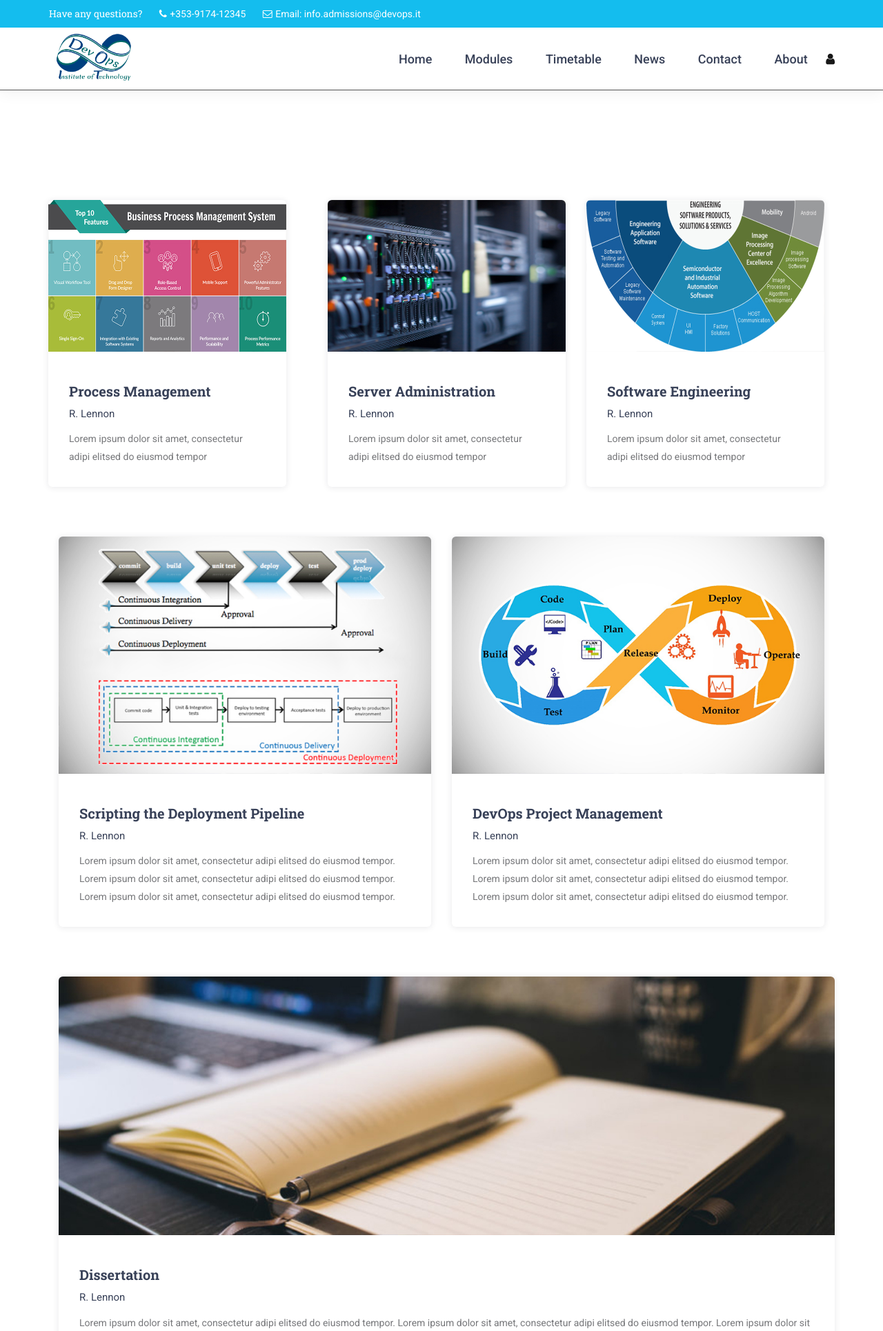
After one commit to Christopherconaghan/D.O.I.T, a PHP site: page /modules.php in a window 1280 px wide. The commit adds this page. Shown: the top 1930 px of the page at 69% size. Run offline with PHP 8.4, Linux system fonts and the light colour scheme.

Commit message:
Modules Page Added

```diff
--- a/footer.php
+++ b/footer.php
@@ -88,8 +88,8 @@
 											<li><a href="about.php">About</a></li>
 											<li><a href="contact.php">Contact</a></li>
 											<li><a href="#">Features</a></li>
-											<li><a href="#">Modules</a></li>
-											<li><a href="#">Events</a></li>
+											<li><a href="modules.php">Modules</a></li>
+											<li><a href="#">Timetable</a></li>
 											<li><a href="#">Gallery</a></li>
 											<li><a href="#">FAQs</a></li>
 										</ul>
--- a/header.php
+++ b/header.php
@@ -64,7 +64,7 @@
 								<ul class="main_nav">
 									<li class=""><a href="index.php">Home</a></li>
 
-									<li><a href="#">Modules</a></li>
+									<li><a href="modules.php">Modules</a></li>
 									<li><a href="#">Timetable</a></li>
 									<li><a href="#">News</a></li>
 									<li><a href="contact.php">Contact</a></li>
@@ -102,11 +102,11 @@
 		<nav class="menu_nav">
 			<ul class="menu_mm">
 				<li class="menu_mm"><a href="index.html">Home</a></li>
-				<li class="menu_mm"><a href="#">About</a></li>
-				<li class="menu_mm"><a href="#">Courses</a></li>
-				<li class="menu_mm"><a href="#">Blog</a></li>
-				<li class="menu_mm"><a href="#">Page</a></li>
-				<li class="menu_mm"><a href="#">Contact</a></li>
+				<li class="menu_mm"><a href="modules.php">Modules</a></li>
+				<li class="menu_mm"><a href="#">Timetable</a></li>
+				<li class="menu_mm"><a href="#">News</a></li>
+				<li class="menu_mm"><a href="contact.php">Contact</a></li>
+				<li class="menu_mm"><a href="about.php">About</a></li>
 			</ul>
 		</nav>
 	</div>
--- a/index.php
+++ b/index.php
@@ -182,7 +182,7 @@
 			</div>
 			<div class="row">
 				<div class="col">
-					<div class="courses_button trans_200"><a href="#">view all modules</a></div>
+					<div class="courses_button trans_200"><a href="modules.php">view all modules</a></div>
 				</div>
 			</div>
 		</div>
--- /dev/null
+++ b/modules.php
@@ -0,0 +1,108 @@
+<?php include "header.php";?>
+
+	<!-- Courses -->
+
+	<div class="courses">
+		<div class="container">
+			<div class="row">
+
+				<!-- Courses Main Content -->
+				<div class="col-lg-12">
+					<div class="courses_container">
+						<div class="row courses_row">
+
+							<!-- Course -->
+							<div class="col-lg-4 course_col">
+								<div class="course">
+									<div class="course_image"><img src="images/course_1.jpg" alt=""></div>
+									<div class="course_body">
+										<h3 class="course_title"><a href="course.html">Process Management</a></h3>
+										<div class="course_teacher">R. Lennon</div>
+										<div class="course_text">
+											<p>Lorem ipsum dolor sit amet, consectetur adipi elitsed do eiusmod tempor</p>
+										</div>
+									</div>
+								</div>
+							</div>
+
+							<!-- Course -->
+							<div class="col-lg-4 course_col">
+								<div class="course">
+									<div class="course_image"><img src="images/course_2.jpg" alt=""></div>
+									<div class="course_body">
+										<h3 class="course_title"><a href="course.html">Server Administration</a></h3>
+										<div class="course_teacher">R. Lennon</div>
+										<div class="course_text">
+											<p>Lorem ipsum dolor sit amet, consectetur adipi elitsed do eiusmod tempor</p>
+										</div>
+									</div>
+								</div>
+							</div>
+
+							<!-- Course -->
+							<div class="col-lg-4 course_col">
+								<div class="course">
+									<div class="course_image"><img src="images/course_3.jpg" alt=""></div>
+									<div class="course_body">
+										<h3 class="course_title"><a href="course.html">Software Engineering</a></h3>
+										<div class="course_teacher">R. Lennon</div>
+										<div class="course_text">
+											<p>Lorem ipsum dolor sit amet, consectetur adipi elitsed do eiusmod tempor</p>
+										</div>
+									</div>
+								</div>
+							</div>
+
+							<!-- Course -->
+							<div class="col-lg-6 course_col">
+								<div class="course">
+									<div class="course_image"><img src="images/course_4.jpg" alt=""></div>
+									<div class="course_body">
+										<h3 class="course_title"><a href="course.html">Scripting the Deployment Pipeline</a></h3>
+										<div class="course_teacher">R. Lennon</div>
+										<div class="course_text">
+											<p>Lorem ipsum dolor sit amet, consectetur adipi elitsed do eiusmod tempor. Lorem ipsum dolor sit amet, consectetur adipi elitsed do eiusmod tempor. Lorem ipsum dolor sit amet, consectetur adipi elitsed do eiusmod tempor. </p>
+										</div>
+									</div>
+								</div>
+							</div>
+
+							<!-- Course -->
+							<div class="col-lg-6 course_col">
+								<div class="course">
+									<div class="course_image"><img src="images/course_5.jpg" alt=""></div>
+									<div class="course_body">
+										<h3 class="course_title"><a href="course.html">DevOps Project Management</a></h3>
+										<div class="course_teacher">R. Lennon</div>
+										<div class="course_text">
+											<p>Lorem ipsum dolor sit amet, consectetur adipi elitsed do eiusmod tempor. Lorem ipsum dolor sit amet, consectetur adipi elitsed do eiusmod tempor. Lorem ipsum dolor sit amet, consectetur adipi elitsed do eiusmod tempor. </p>
+										</div>
+									</div>
+								</div>
+							</div>
+
+							<!-- Course -->
+							<div class="col-lg-12 course_col">
+								<div class="course">
+									<div class="course_image"><img src="images/course_6.jpg" alt=""></div>
+									<div class="course_body">
+										<h3 class="course_title"><a href="course.html">Dissertation</a></h3>
+										<div class="course_teacher">R. Lennon</div>
+										<div class="course_text">
+											<p>Lorem ipsum dolor sit amet, consectetur adipi elitsed do eiusmod tempor. Lorem ipsum dolor sit amet, consectetur adipi elitsed do eiusmod tempor. Lorem ipsum dolor sit amet, consectetur adipi elitsed do eiusmod tempor. Lorem ipsum dolor sit amet, consectetur adipi elitsed do eiusmod tempor. Lorem ipsum dolor sit amet, consectetur adipi elitsed do eiusmod tempor. Lorem ipsum dolor sit amet, consectetur adipi elitsed do eiusmod tempor. Lorem ipsum dolor sit amet, consectetur adipi elitsed do eiusmod tempor. Lorem ipsum dolor sit amet, consectetur adipi elitsed do eiusmod tempor. Lorem ipsum dolor sit amet, consectetur adipi elitsed do eiusmod tempor. </p>
+										</div>
+									</div>
+								</div>
+							</div>
+
+						</div>
+					</div>
+				</div>
+
+
+			</div>
+		</div>
+	</div>
+
+<?php include "footer.php";?>
+<script src="js/courses.js"></script>
```
Also changed, not shown: images/course_4.jpg, images/course_5.jpg, images/course_6.jpg, images/course_7.jpg (deleted), images/course_8.jpg (deleted), images/course_9.jpg (deleted).
